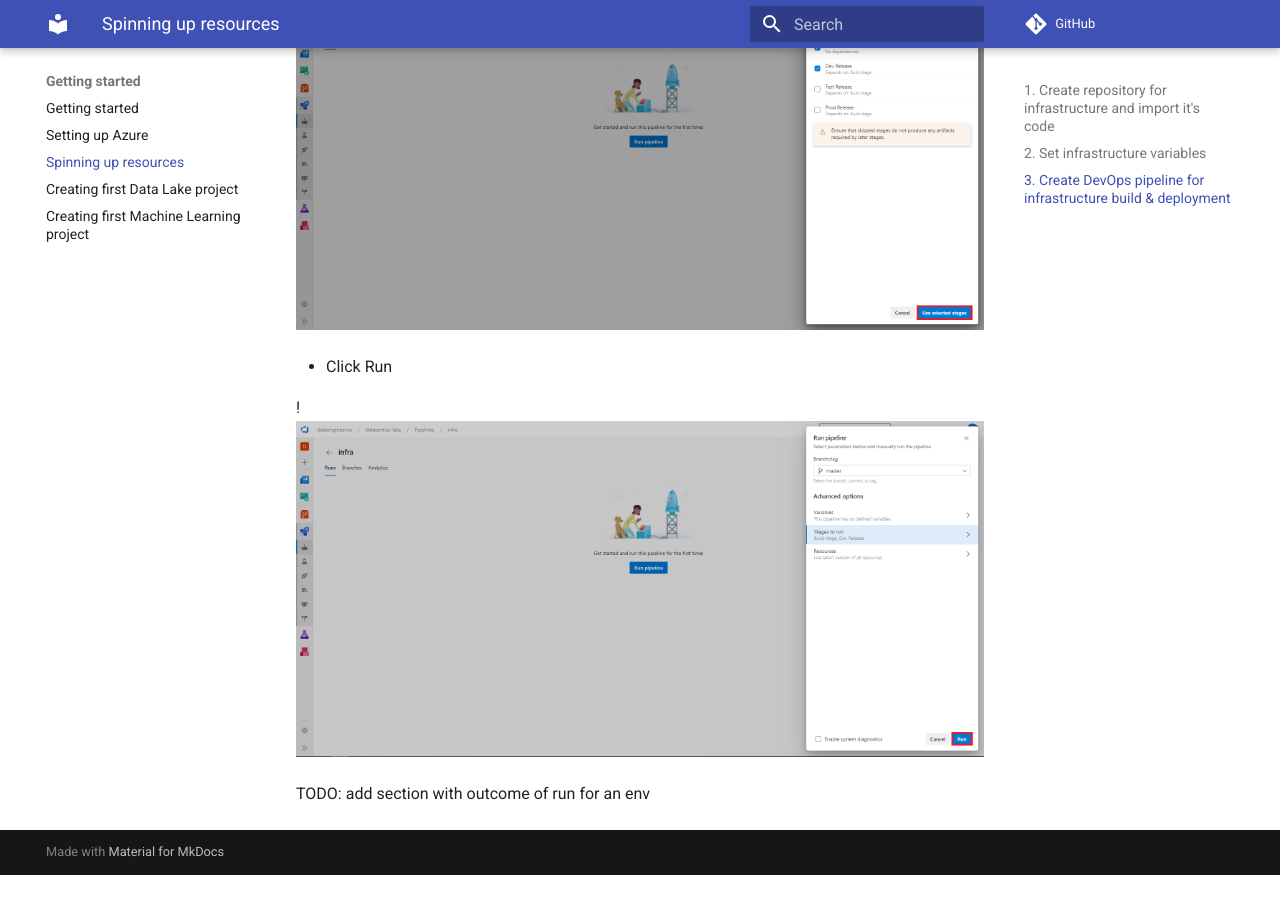
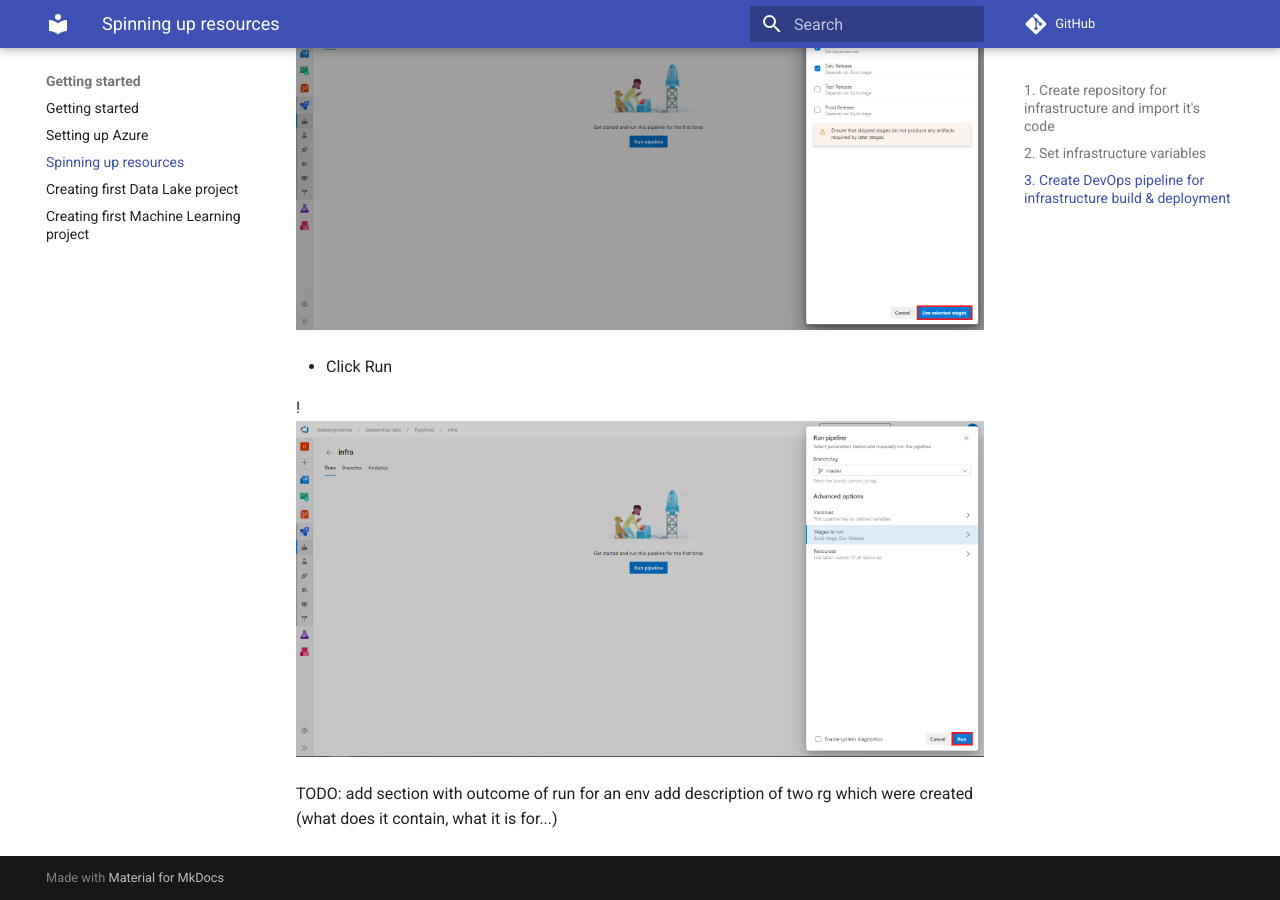
Before and after one commit to daipe-ai/platform-docs, an MkDocs documentation site: the page built from docs/getting-started/resources-setup.md, in a window 1280 px wide and 900 px high, scrolled down 6245 px. Built offline with MkDocs 1.6.1 and Material for MkDocs 9.7.7, drawn with Linux system fonts in a browser that asks for light colours; comment, search, counter and statistics services are not loaded; before the commit the page ends 7120 px from its top, so only the background shows below that.

Commit message:
add descr

```diff
--- a/docs/getting-started/resources-setup.md
+++ b/docs/getting-started/resources-setup.md
@@ -85,3 +85,4 @@ You can find user object id in Active Directory.
 
 
 TODO: add section with outcome of run for an env
+add description of two rg which were created (what does it contain, what it is for...)
```
